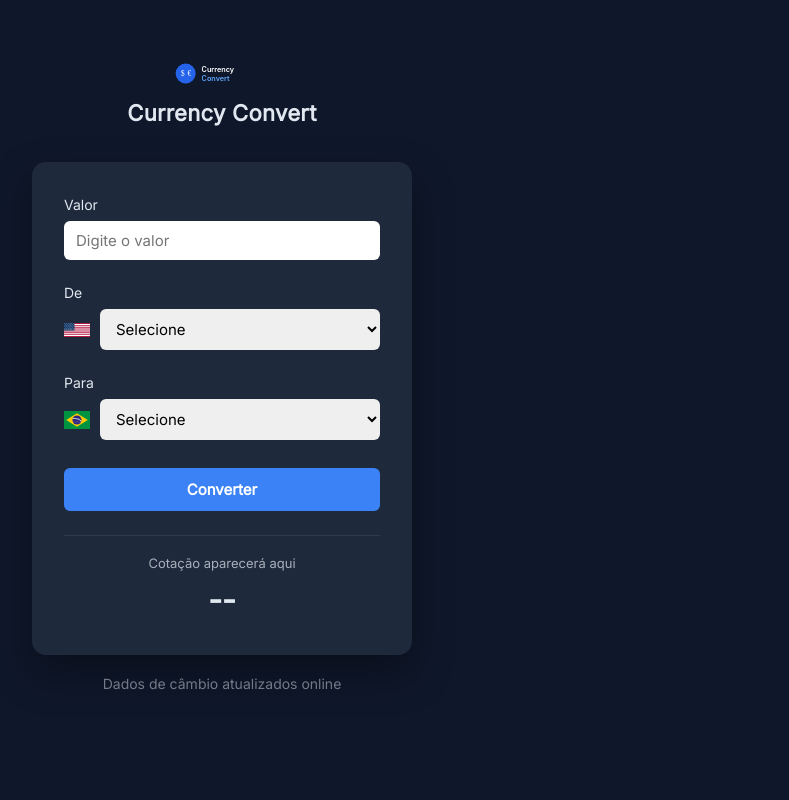
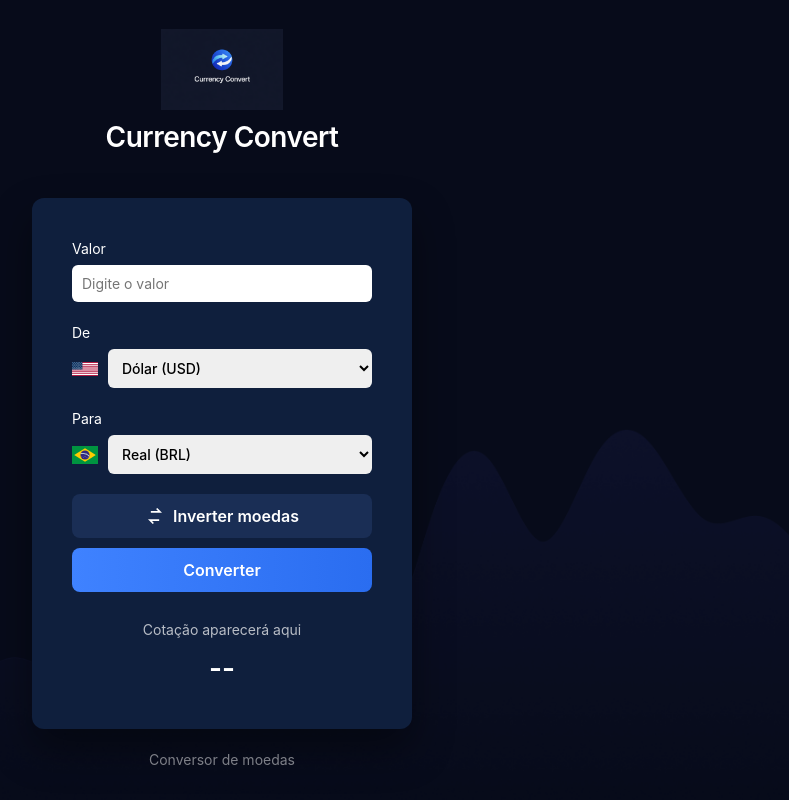
Before and after one commit to theusan777/currency-convert-app, a plain HTML site: page index.html in a window 1280 px wide. Shown: the whole page, without its empty margins (418-1207 px from the left). Drawn offline with Linux system fonts and the light colour scheme.

Commit message:
Finalize currency converter with real time conversion and UI improvements

```diff
--- a/assets/style.css
+++ b/assets/style.css
@@ -1,127 +1,123 @@
 body{
-  display:flex;
-  flex-direction:column;
-  align-items:center;
-  justify-content:flex-start;
-  min-height:100vh;
+background: #081428;
+color: white;
+display: flex;
+flex-direction: column;
+align-items: center;
+min-height: 100vh;
+justify-content: center;
+}
+
+.background-image{
+position: fixed;
+top: 0;
+left: 0;
+width: 100%;
+height: 100%;
+background: url("../img/bg.png") center / cover no-repeat;
+opacity: 0.7;
+z-index: -1;
 }
 
 header{
-  display:flex;
-  flex-direction:column;
-  align-items:center;
-  justify-content:center;
-  gap:10px;
-  margin-top:60px;
+text-align: center;
+margin-bottom: 40px;
 }
 
 header img{
-  width:100px;
-  height:auto;
-}
-
-header h1{
-  font-size:22px;
-  font-weight:600;
-  letter-spacing:0.3px;
+width: 122px;
+margin-bottom: auto;
 }
 
 main{
-  width:100%;
-  max-width:380px;
-  margin-top:32px;
-  padding:32px;
-  background:#1e293b;
-  border-radius:14px;
-  box-shadow:0 18px 40px rgba(0,0,0,0.35);
-}
-
-form{
-  display:flex;
-  flex-direction:column;
-  gap:22px;
+background: #0f1f3d;
+padding: 40px;
+border-radius: 12px;
+width: 380px;
+box-shadow: 0 20px 40px rgba(0,0,0,0.4);
 }
 
 .input-group{
-  display:flex;
-  flex-direction:column;
-  gap:6px;
+margin-bottom: 20px;
 }
 
-.input-group label{
-  font-size:14px;
-  font-weight:500;
+label{
+display: block;
+margin-bottom: 6px;
+font-size: 14px;
 }
 
-input{
-  width:100%;
-  padding:10px 12px;
-  border-radius:6px;
-  border:none;
-  font-size:15px;
+input,
+select{
+width: 100%;
+padding: 10px;
+border-radius: 6px;
+border: none;
+font-size: 14px;
 }
 
 .currency-select{
-  display:flex;
-  align-items:center;
-  gap:10px;
+display: flex;
+align-items: center;
+gap: 10px;
 }
 
 .currency-select img{
-  width:26px;
-  height:26px;
-  object-fit:contain;
-}
-
-select{
-  flex:1;
-  padding:10px 12px;
-  border:none;
-  border-radius:6px;
-  font-size:15px;
-  cursor:pointer;
+width: 26px;
 }
 
 button{
-  margin-top:6px;
-  padding:12px;
-  border:none;
-  border-radius:6px;
-  background:#3b82f6;
-  color:#fff;
-  font-size:15px;
-  font-weight:600;
-  cursor:pointer;
-  transition:background .2s ease;
+width: 100%;
+padding: 12px;
+margin-top: 10px;
+border: none;
+border-radius: 8px;
+background: linear-gradient(90deg,#3f82ff,#2a6df0);
+color: white;
+font-weight: 600;
+cursor: pointer;
+transition: transform .15s ease;
 }
 
 button:hover{
-  background:#2563eb;
+transform: scale(1.03);
+}
+
+#swap{
+display: flex;
+align-items: center;
+justify-content: center;
+gap: 8px;
+background: #1a2e55;
+}
+
+#swap-icon{
+transition: transform .4s ease;
+}
+
+#swap.rotate #swap-icon{
+transform: rotate(180deg);
 }
 
 .result{
-  margin-top:24px;
-  padding-top:18px;
-  border-top:1px solid rgba(255,255,255,0.08);
-  text-align:center;
-  display:flex;
-  flex-direction:column;
-  gap:4px;
+margin-top: 25px;
+text-align: center;
 }
 
 #description{
-  font-size:13px;
-  opacity:.7;
+font-size: 14px;
+opacity: 0.7;
 }
 
 #result{
-  font-size:30px;
-  font-weight:600;
+margin-top: 6px;
+font-size: 28px;
+font-weight: 600;
+transition: transform .35s ease, opacity .35s ease;
 }
 
 footer{
-  margin-top:18px;
-  text-align:center;
-  font-size:12px;
-  opacity:.6;
+margin-top: 20px;
+opacity: 0.6;
+font-size: 13px;
 }
--- a/index.html
+++ b/index.html
@@ -1,25 +1,29 @@
 <!DOCTYPE html>
+
 <html lang="pt-BR">
 
 <head>
+
 <meta charset="UTF-8">
+
 <meta name="viewport" content="width=device-width, initial-scale=1.0">
 
-  <link rel="preconnect" href="https://fonts.googleapis.com">
-  <link rel="preconnect" href="https://fonts.gstatic.com" crossorigin>
-
-  <link href="https://fonts.googleapis.com/css2?family=Inter:ital,opsz@0,14..32;1,14..32&display=swap" rel="stylesheet">
-
-  <link rel="stylesheet" href="assets/index.css">
+<link rel="stylesheet" href="./assets/index.css">
 
 <title>Currency Convert</title>
+
 </head>
 
 <body>
 
+<div class="background-image"></div>
+
 <header>
-    <img src="./img/logo.svg" alt="Currency Convert Logo">
+
+<img src="./img/logo.png">
+
 <h1>Currency Convert</h1>
+
 </header>
 
 <main>
@@ -28,39 +32,47 @@
 
 <div class="input-group">
 
-        <label for="amount">Valor</label>
+<label for="amount">
+Valor
+</label>
 
 <input
-          type="number"
+type="text"
 id="amount"
-          name="amount"
 placeholder="Digite o valor"
 required>
 
 </div>
 
-
 <div class="input-group">
 
-        <label for="currency-from">De</label>
+<label for="currency-from">
+De
+</label>
 
 <div class="currency-select">
 
 <img
 id="from-flag"
-            src="./img/us.svg"
-            alt="Moeda origem">
+src="./assets/flags/us.svg">
 
-          <select id="currency-from" name="currency-from" required>
+<select id="currency-from">
 
-            <option value="" disabled selected hidden>
-              Selecione
+<option value="USD">
+Dólar (USD)
 </option>
 
-            <option value="USD">Dólar (USD)</option>
-            <option value="EUR">Euro (EUR)</option>
-            <option value="GBP">Libra (GBP)</option>
-            <option value="BRL">Real (BRL)</option>
+<option value="EUR">
+Euro (EUR)
+</option>
+
+<option value="GBP">
+Libra (GBP)
+</option>
+
+<option value="BRL">
+Real (BRL)
+</option>
 
 </select>
 
@@ -68,28 +80,35 @@
 
 </div>
 
-
 <div class="input-group">
 
-        <label for="currency-to">Para</label>
+<label for="currency-to">
+Para
+</label>
 
 <div class="currency-select">
 
 <img
 id="to-flag"
-            src="./img/br.svg"
-            alt="Moeda destino">
+src="./assets/flags/br.svg">
 
-          <select id="currency-to" name="currency-to" required>
+<select id="currency-to">
 
-            <option value="" disabled selected hidden>
-              Selecione
+<option value="BRL">
+Real (BRL)
 </option>
 
-            <option value="BRL">Real (BRL)</option>
-            <option value="USD">Dólar (USD)</option>
-            <option value="EUR">Euro (EUR)</option>
-            <option value="GBP">Libra (GBP)</option>
+<option value="USD">
+Dólar (USD)
+</option>
+
+<option value="EUR">
+Euro (EUR)
+</option>
+
+<option value="GBP">
+Libra (GBP)
+</option>
 
 </select>
 
@@ -97,8 +116,36 @@
 
 </div>
 
-      <button type="submit">
+<button
+type="button"
+id="swap">
+
+<svg
+id="swap-icon"
+xmlns="http://www.w3.org/2000/svg"
+width="20"
+height="20"
+viewBox="0 0 24 24"
+fill="none"
+stroke="currentColor"
+stroke-width="2">
+
+<path d="M7 7h11l-4-4"></path>
+
+<path d="M17 17H6l4 4"></path>
+
+</svg>
+
+Inverter moedas
+
+</button>
+
+<button
+type="button"
+id="convert">
+
 Converter
+
 </button>
 
 </form>
@@ -106,11 +153,15 @@
 <section class="result">
 
 <span id="description">
+
 Cotação aparecerá aqui
+
 </span>
 
 <h2 id="result">
+
 --
+
 </h2>
 
 </section>
@@ -118,10 +169,16 @@
 </main>
 
 <footer>
-    <small>Dados de câmbio atualizados online</small>
+
+<small>
+
+Conversor de moedas
+
+</small>
+
 </footer>
 
-  <script src="script.js"></script>
+<script src="./script.js"></script>
 
 </body>
 
--- a/script.js
+++ b/script.js
@@ -0,0 +1,124 @@
+const amountInput = document.getElementById("amount")
+
+const fromSelect = document.getElementById("currency-from")
+
+const toSelect = document.getElementById("currency-to")
+
+const convertBtn = document.getElementById("convert")
+
+const result = document.getElementById("result")
+
+const description = document.getElementById("description")
+
+const fromFlag = document.getElementById("from-flag")
+
+const toFlag = document.getElementById("to-flag")
+
+const swapBtn = document.getElementById("swap")
+
+const flags = {
+USD: "./assets/flags/us.svg",
+BRL: "./assets/flags/br.svg",
+EUR: "./assets/flags/eu.svg",
+GBP: "./assets/flags/gb.svg"
+}
+
+function formatInput(value){
+
+value = value.replace(/\D/g,"")
+
+value = (Number(value) / 100).toFixed(2)
+
+value = value.replace(".",",")
+
+value = value.replace(/\B(?=(\d{3})+(?!\d))/g,".")
+
+return value
+
+}
+
+amountInput.addEventListener("input", e=>{
+
+e.target.value = formatInput(e.target.value)
+
+convert()
+
+})
+
+function updateFlags(){
+
+fromFlag.src = flags[fromSelect.value]
+
+toFlag.src = flags[toSelect.value]
+
+if(fromSelect.value === toSelect.value){
+
+toSelect.value = fromSelect.value === "USD" ? "BRL" : "USD"
+
+toFlag.src = flags[toSelect.value]
+
+}
+
+convert()
+
+}
+
+fromSelect.addEventListener("change", updateFlags)
+
+toSelect.addEventListener("change", updateFlags)
+
+swapBtn.addEventListener("click", ()=>{
+
+const temp = fromSelect.value
+
+fromSelect.value = toSelect.value
+
+toSelect.value = temp
+
+updateFlags()
+
+swapBtn.classList.add("rotate")
+
+setTimeout(()=>{
+
+swapBtn.classList.remove("rotate")
+
+},400)
+
+})
+
+convertBtn.addEventListener("click", convert)
+
+async function convert(){
+
+const value = amountInput.value
+.replace(/\./g,"")
+.replace(",",".")
+.replace(/[^\d.]/g,"")
+
+if(!value){
+return
+}
+
+const from = fromSelect.value
+
+const to = toSelect.value
+
+const response = await fetch(`https://api.exchangerate-api.com/v4/latest/${from}`)
+
+const data = await response.json()
+
+const rate = data.rates[to]
+
+const converted = value * rate
+
+const formatted = converted.toLocaleString("pt-BR",{
+style: "currency",
+currency: to
+})
+
+result.textContent = formatted
+
+description.textContent = `1 ${from} = ${rate.toFixed(2)} ${to}`
+
+}
```
Also changed, not shown: assets/flags/br.svg (renamed from img/br.svg), assets/flags/eu.svg (renamed from img/eu.svg), assets/flags/gb.svg (renamed from img/gb.svg), assets/flags/us.svg (renamed from img/us.svg), img/logo.png (added), img/logo.svg (deleted). Lines whose indentation alone changed are shown as unchanged.
